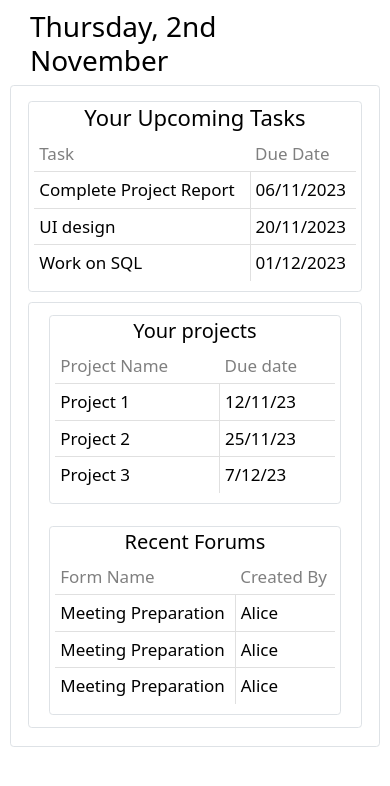
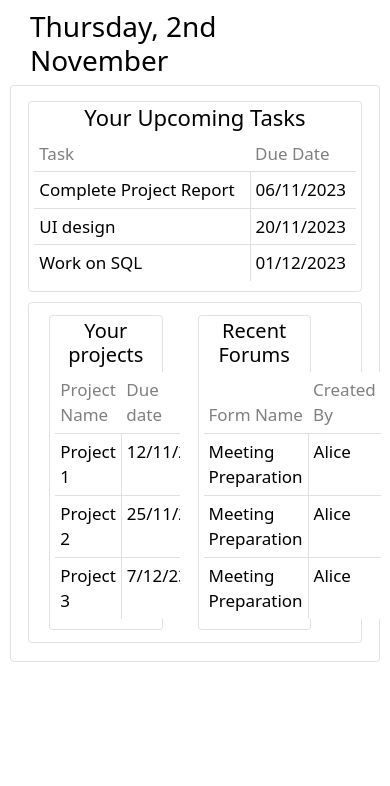
Before and after one commit to njansari-lboro/Team-Project, a PHP site: page /pages/dashboard/employee-dashboard.php in a window 390 px wide. Shown: the top 786 px of the page. Run offline with PHP 8.4, Linux system fonts and the light colour scheme; some libraries are stand-ins or nearby versions.

Commit message:
Fixed employee dashboard responsiveness

```diff
--- a/pages/dashboard/employee-dashboard.css
+++ b/pages/dashboard/employee-dashboard.css
@@ -22,6 +22,10 @@ div.container-fluid {
 div.row {
     margin: 10px;
     color: var(--text-color);
+}
+
+div.col-md-6 {
+    width: calc(50% - 15px);
 }
 
 /* heading styling */
```
